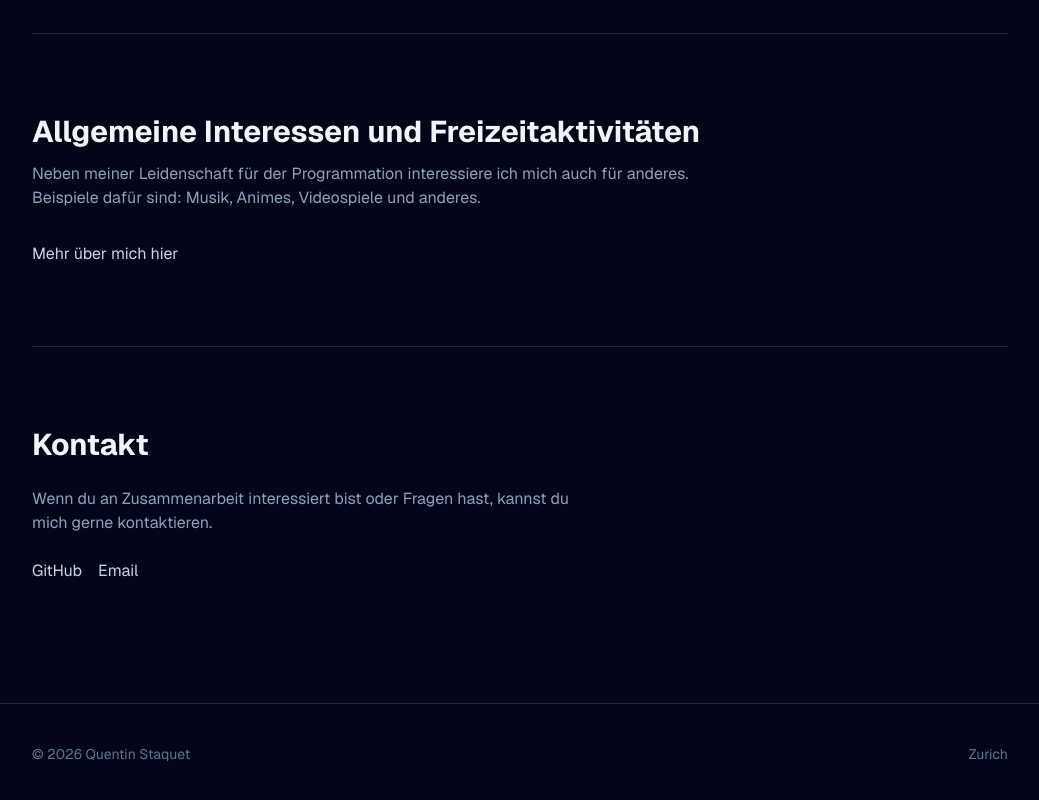
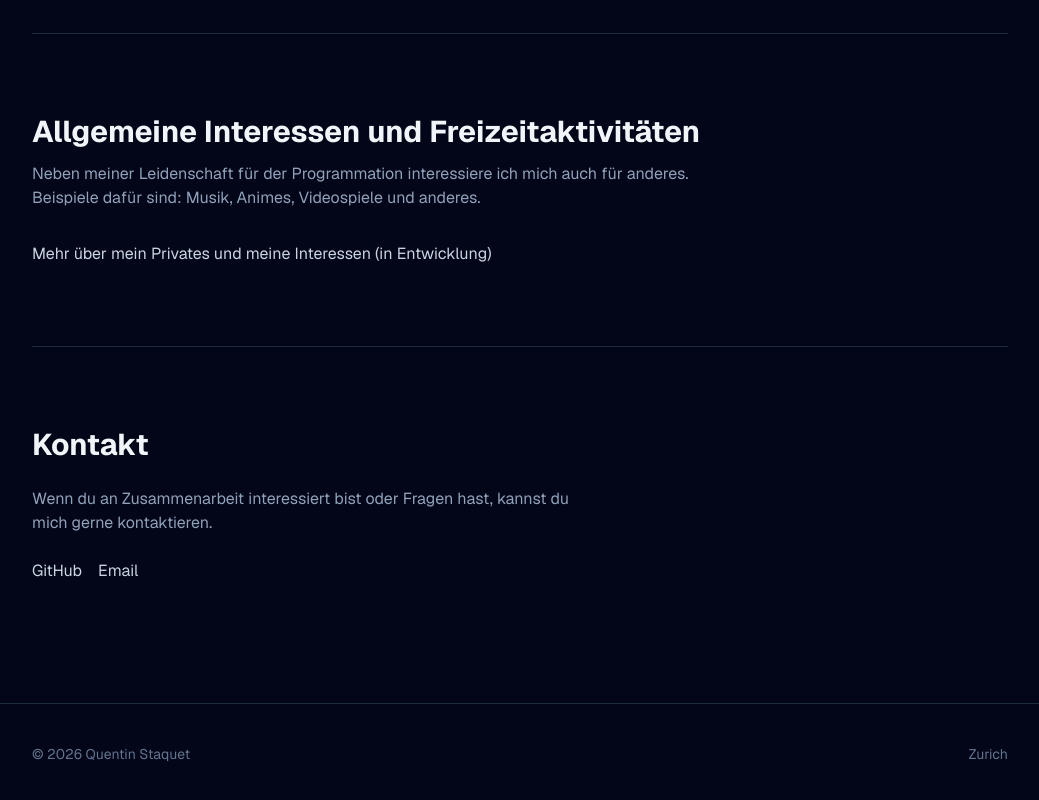
Before and after one commit to im24b-staquetq/QuentinPortfolio, a Next.js app: page / in a window 1280 px wide. Shown: the part 3062-3862 px from the top of the page, without its empty margins (120-1159 px from the left). Built offline with nearby package versions, Linux system fonts and the light colour scheme.

Commit message:
links open new tabs

```diff
--- a/app/page.js
+++ b/app/page.js
@@ -156,13 +156,20 @@ export default function Home() {
                       {project.githubUrl && (
                         <a
                           href={project.githubUrl}
+                          target="_blank"
+                          rel="noopener noreferrer"
                           className="text-slate-400 transition hover:text-white"
                         >
                           GitHub
                         </a>
                       )}
                       {project.demoUrl && (
-                        <a href={project.demoUrl} className="text-slate-400 transition hover:text-white">
+                        <a
+                          href={project.demoUrl}
+                          target="_blank"
+                          rel="noopener noreferrer"
+                          className="text-slate-400 transition hover:text-white"
+                        >
                           Demo
                         </a>
                       )}
@@ -220,8 +227,13 @@ export default function Home() {
             Neben meiner Leidenschaft für der Programmation interessiere ich mich auch für anderes.
             Beispiele dafür sind: Musik, Animes, Videospiele und anderes.
           </p>
-          <a href="https://spinel-plaiz.neocities.org/" className="text-slate-300 transition hover:text-slate-100">
-            Mehr über mich hier
+          <a
+            href="https://spinel-plaiz.neocities.org/"
+            target="_blank"
+            rel="noopener noreferrer"
+            className="text-slate-300 transition hover:text-slate-100"
+          >
+            Mehr über mein Privates und meine Interessen (in Entwicklung)
           </a>
         </section>
 
@@ -232,10 +244,20 @@ export default function Home() {
             kontaktieren.
           </p>
           <div className="mt-6 flex gap-4">
-            <a className="text-slate-300 transition hover:text-slate-100" href="https://github.com/im24b-staquetq">
+            <a
+              className="text-slate-300 transition hover:text-slate-100"
+              href="https://github.com/im24b-staquetq"
+              target="_blank"
+              rel="noopener noreferrer"
+            >
               GitHub
             </a>
-            <a className="text-slate-300 transition hover:text-slate-100" href="mailto:quentin.staquet@malbikendar.net">
+            <a
+              className="text-slate-300 transition hover:text-slate-100"
+              href="mailto:quentin.staquet@malbikendar.net"
+              target="_blank"
+              rel="noopener noreferrer"
+            >
               Email
             </a>
           </div>
```
